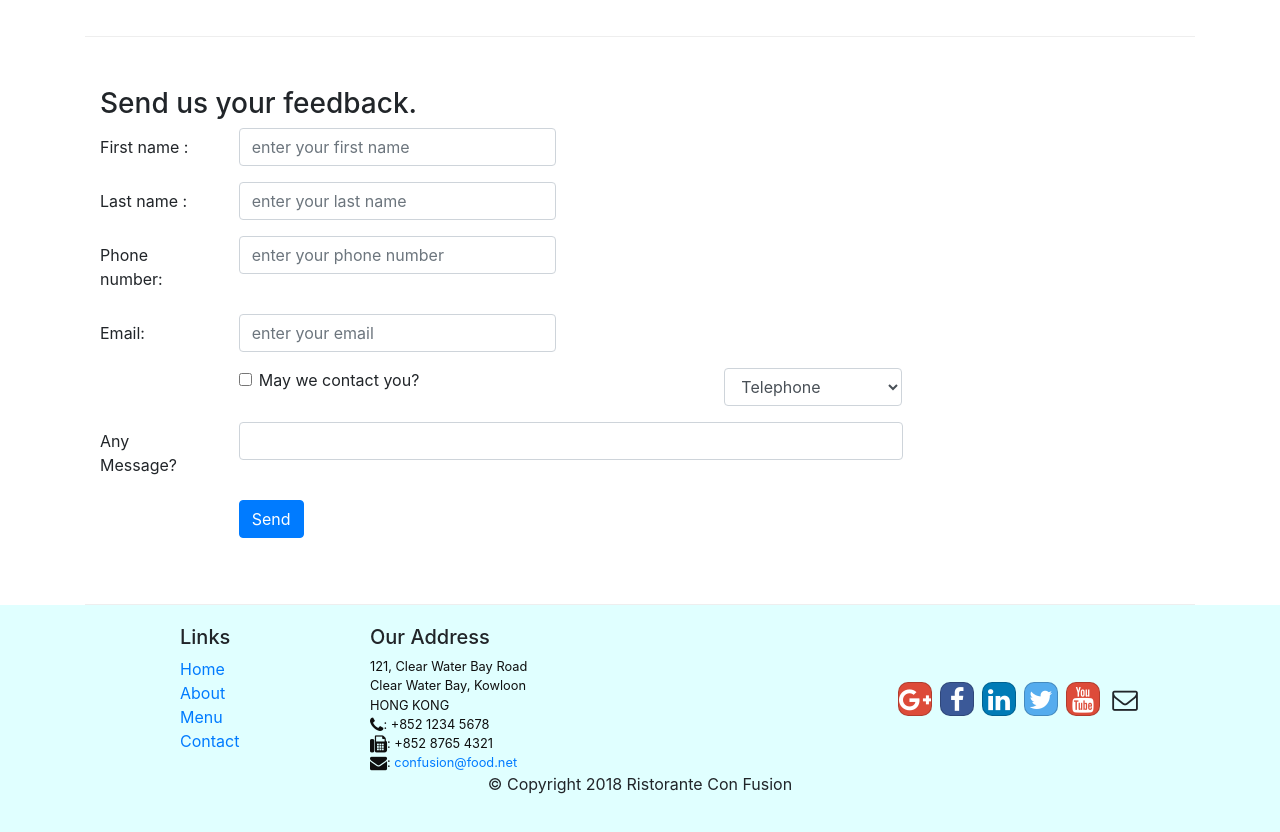
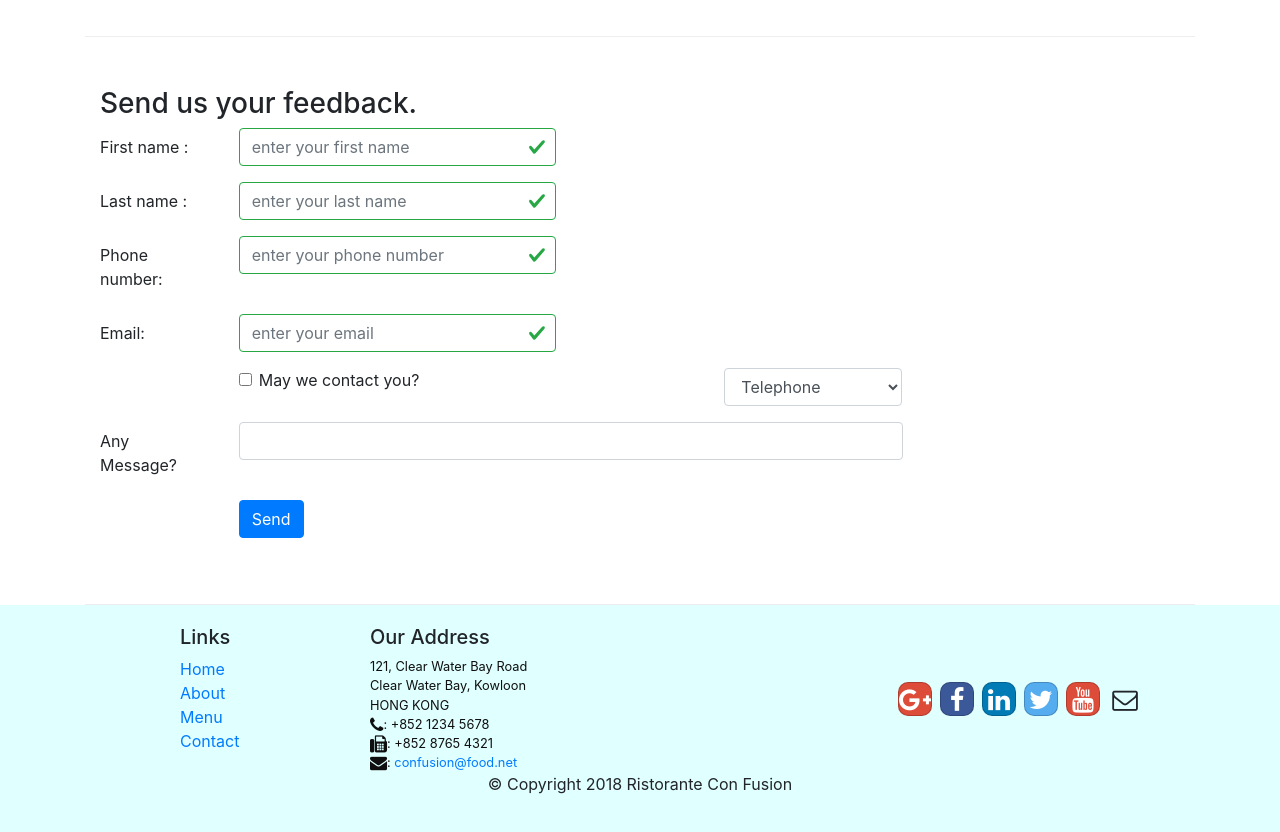
Before and after one commit to spyder204/Coursera-React, a React (Create React App) app: page /contactus in a window 1280 px wide. Shown: the part 820-1652 px from the top of the page. Built offline with nearby package versions, Linux system fonts and the light colour scheme.

Commit message:
Control Form Validation

```diff
--- a/src/components/ContactComponent.js
+++ b/src/components/ContactComponent.js
@@ -1,5 +1,5 @@
 import React from 'react';
-import {Breadcrumb, BreadcrumbItem, Button, Form, FormGroup, Label, Input, Col} from 'reactstrap';
+import {Breadcrumb, BreadcrumbItem, Button, Form, FormGroup, Label, Input, Col, FormFeedback} from 'reactstrap';
 import {Link} from 'react-router-dom';
 
 
@@ -18,11 +18,20 @@ class Contact extends React.Component{
             email:'',
             agree:false,
             contactType:'Tel.',
-            message:''
+            message:'',
+            touched:{  // to keep a track if a field has been touched or not.
+                firstName: false,
+                lastName : false,
+                phone:false,
+                email:false
+
+            }
         }
+
 
         this.handleSubmit = this.handleSubmit.bind(this);
         this.handleInputChange = this.handleInputChange.bind(this);
+        this.handleBlur = this.handleBlur.bind(this);
     }
 
     handleInputChange(event){
@@ -45,8 +54,51 @@ class Contact extends React.Component{
 
     }
 
+    handleBlur = (field)=>(event)=>{
+        this.setState({
+            touched:{...this.state.touched, [field]:true}
+        }) //invoked whenever an input box has been modified
+    }
+
+    //validate the form each time the form has been re-rendered.
+    validate(firstName, lastName,phone, email){
+        const errors = {
+            firstName:'',
+            lastName:'',
+            phone:'',
+            email:''
+        };
+        if(this.state.touched.firstName && firstName.length<3)
+            errors.firstName= 'First name should be greater than 3 characters';
+        else if(this.state.touched.firstName && firstName.length > 10)
+            errors.firstName= 'First name should be less than 10 characters';
+
+        if(this.state.touched.lastName && lastName.length<3)
+            errors.firstName= 'lasdt name should be greater than 3 characters';
+        else if(this.state.touched.lastName && lastName.length > 10)
+            errors.lastName= 'last name should be less than 10 characters';
+
+        //checking phone number using regex
+        const reg= /^\d+$/;
+        if(this.state.touched.phone && !reg.test(phone))
+            errors.phone= 'Should contain only number';
+        if(this.state.touched.phone && phone.length!==10)
+            errors.phone= 'Should have 10 digits';
+
+        //checking email
+        if(this.state.touched.email && email.split('').filter(x=>x==='@').length!==1) // filter returns an array which should contain 1 @ for an email to be valid
+            errors.email='Email should contain an @ sign'
+
+        return errors;
+
+
+
+    }
+
 
     render(){
+
+     const errors = this.validate(this.state.firstName, this.state.lastName, this.state.phone, this.state.email) ;
      return(
         <div className="container">
             <div className='row'>
@@ -104,29 +156,67 @@ class Contact extends React.Component{
                                     //equivalent to a div with className= 'col-md-5'
                                     // for medium to  XL sizes, this would form a column
                                 }
-                                <Input type = 'text' id='firstName' name ='firstName' placeholder='enter your first name' value ={this.state.firstName}
-                                onChange={this.handleInputChange} />
+                                <Input type = 'text' id='firstName'
+                                    name ='firstName'
+                                    placeholder='enter your first name'
+                                    value ={this.state.firstName}
+                                    onChange={this.handleInputChange}
+                                    onBlur={this.handleBlur('first name')}
+                                    valid ={errors.firstName==='' }
+                                    invalid = {errors.firstName!=='' }
+                                />
+                            <FormFeedback>
+                               {errors.firstName}
+                            </FormFeedback>
                             </Col>
                         </FormGroup>
 
                         <FormGroup row>
                             <Label htmlfor='lastName' md={2}>Last name : </Label>
                             <Col md= {5}>
-                                <Input type = 'text' id='lastName' name ='lastName' placeholder='enter your last name' value ={this.state.lastName}  onChange={this.handleInputChange}/>
+                                <Input type = 'text'
+                                    id='lastName' name ='lastName'
+                                    placeholder='enter your last name'
+                                    value ={this.state.lastName}
+                                    onBlur={this.handleBlur('last name')}
+                                    onChange={this.handleInputChange}
+                                    valid ={errors.lastName==='' }
+                                    invalid = {errors.lastName!=='' }/>
+                                <FormFeedback>
+                               {errors.lastName}
+                            </FormFeedback>
                             </Col>
                         </FormGroup>
 
                         <FormGroup row>
                             <Label htmlfor='phone' md={2}>Phone number: </Label>
                             <Col md= {5}>
-                                <Input type = 'tel' id='phone' name ='phone' placeholder='enter your phone number' value ={this.state.phone}  onChange={this.handleInputChange}/>
+                                <Input type = 'tel'
+                                    id='phone' name ='phone'
+                                    placeholder='enter your phone number'
+                                    value ={this.state.phone} onBlur={this.handleBlur('phone')} onChange={this.handleInputChange}
+                                    valid ={errors.phone==='' }
+                                    invalid = {errors.phone!=='' }/>
+                                <FormFeedback>
+                               {errors.phone}
+                            </FormFeedback>
                             </Col>
                         </FormGroup>
 
                        <FormGroup row>
                             <Label htmlfor='email' md={2}>Email: </Label>
                             <Col md= {5}>
-                                <Input type = 'text' id='email' name ='email' placeholder='enter your email' value ={this.state.email}  onChange={this.handleInputChange}/>
+                                <Input type = 'text'
+                                id='email' name ='email'
+                                placeholder='enter your email'
+                                 value ={this.state.email}
+                                 onBlur={this.handleBlur('email')}
+                                 onChange={this.handleInputChange}
+                                 valid ={errors.email==='' }
+                                invalid = {errors.email!=='' }/>
+                                <FormFeedback>
+                               {errors.email}
+                            </FormFeedback>
                             </Col>
                         </FormGroup>
 
```
